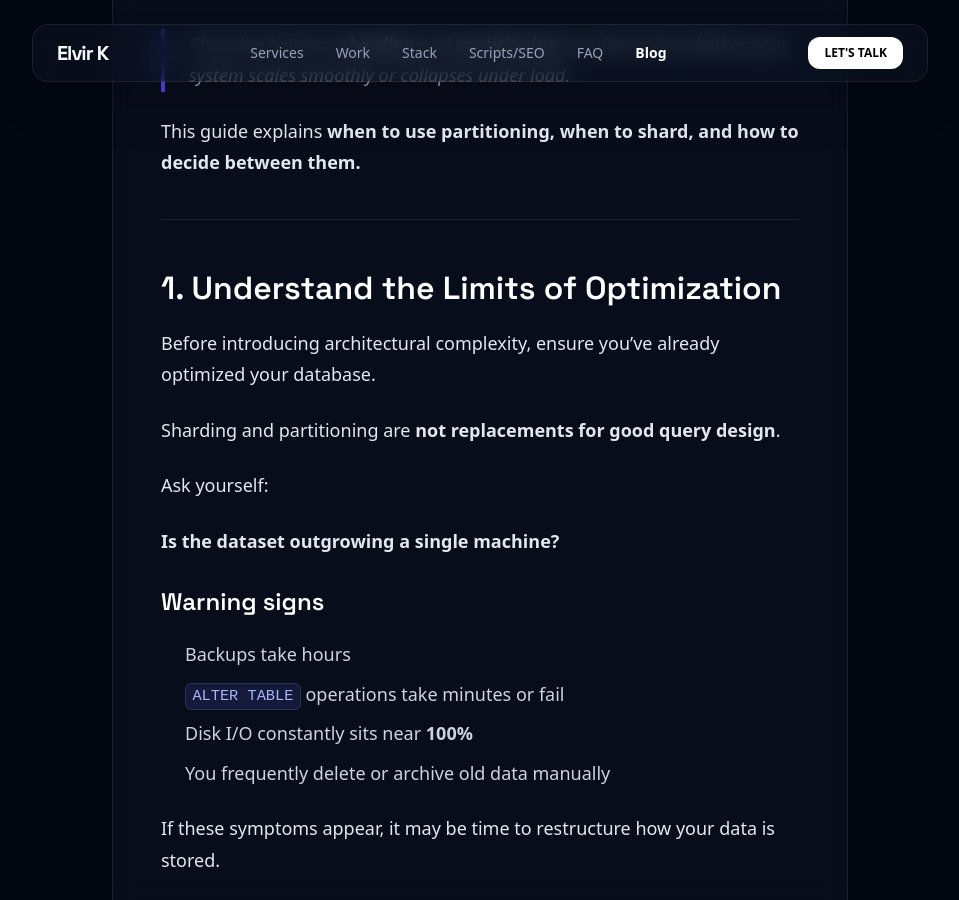
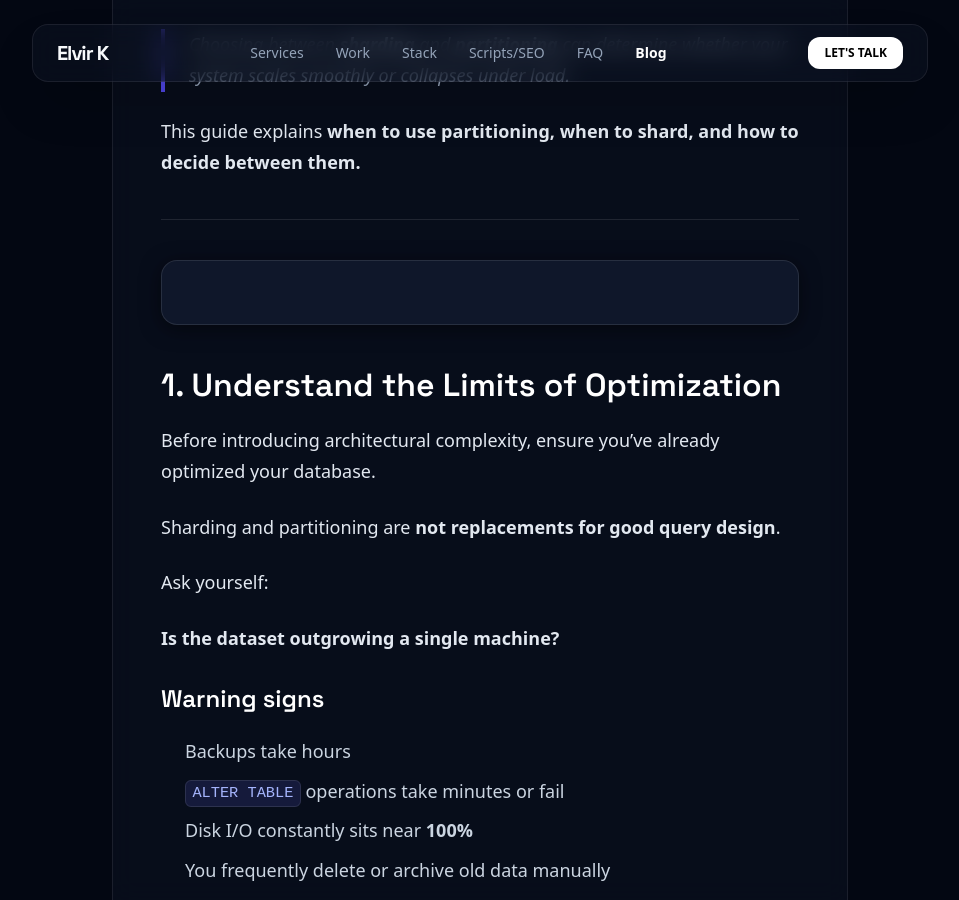
Before and after one commit to elvir-k/elvir-k.github.io, a Jekyll site: the page built from _posts/2026-03-08-database-sharding-vs-partitioning.md, in a window 1280 px wide and 900 px high, scrolled down 1021 px. Shown: the whole window, without its empty margins (160-1119 px from the left). Built offline with Jekyll 4.4.1, drawn with Linux system fonts in a browser that asks for light colours; nearby versions of some CDN libraries.

Commit message:
Update 2026-03-08-database-sharding-vs-partitioning.md

````diff
--- a/_posts/2026-03-08-database-sharding-vs-partitioning.md
+++ b/_posts/2026-03-08-database-sharding-vs-partitioning.md
@@ -45,6 +45,9 @@ to decide between them.**
 
 ------------------------------------------------------------------------
 
+```{=html}
+
+```
 ## 1. Understand the Limits of Optimization
 
 Before introducing architectural complexity, ensure you've already
````
